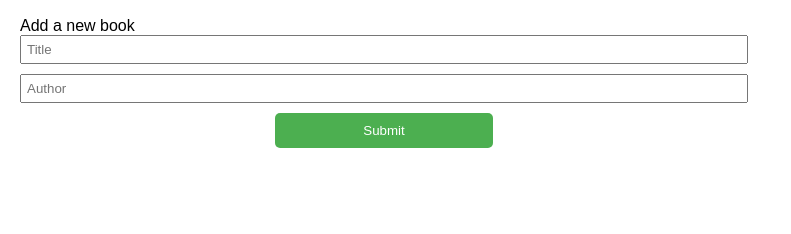
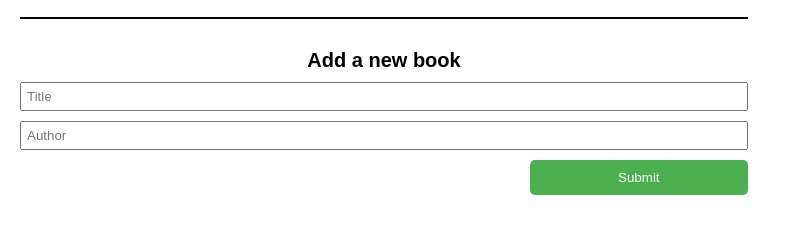
Before and after one commit to Obote/AwesomeBooks, a website: page index.html in a window 1280 px wide. Shown: the part 60-294 px from the top of the page, without its empty margins (0-791 px from the left). Drawn offline with Linux system fonts and the light colour scheme.

Commit message:
Update css file

```diff
--- a/style/index.css
+++ b/style/index.css
@@ -18,6 +18,7 @@
 
 #bookList {
   margin-top: 20px;
+border: 1px solid black;
 }
 
 .book {
@@ -25,7 +26,14 @@
   justify-content: space-between;
   border: 1px solid #ccc;
   padding: 10px;
-  margin-bottom: 10px;
+  margin: 10px;
+}
+
+.add-book {
+  padding: 30px 0 10px ;
+  text-align: center;
+  font-size: 20px;
+    font-weight: 800;
 }
 
 input[type="text"] {
@@ -42,7 +50,7 @@
   color: #fff;
   border: none;
   cursor: pointer;
-  margin: auto;
+  margin-left: auto;
   border-radius: 5px;
 }
 
```
